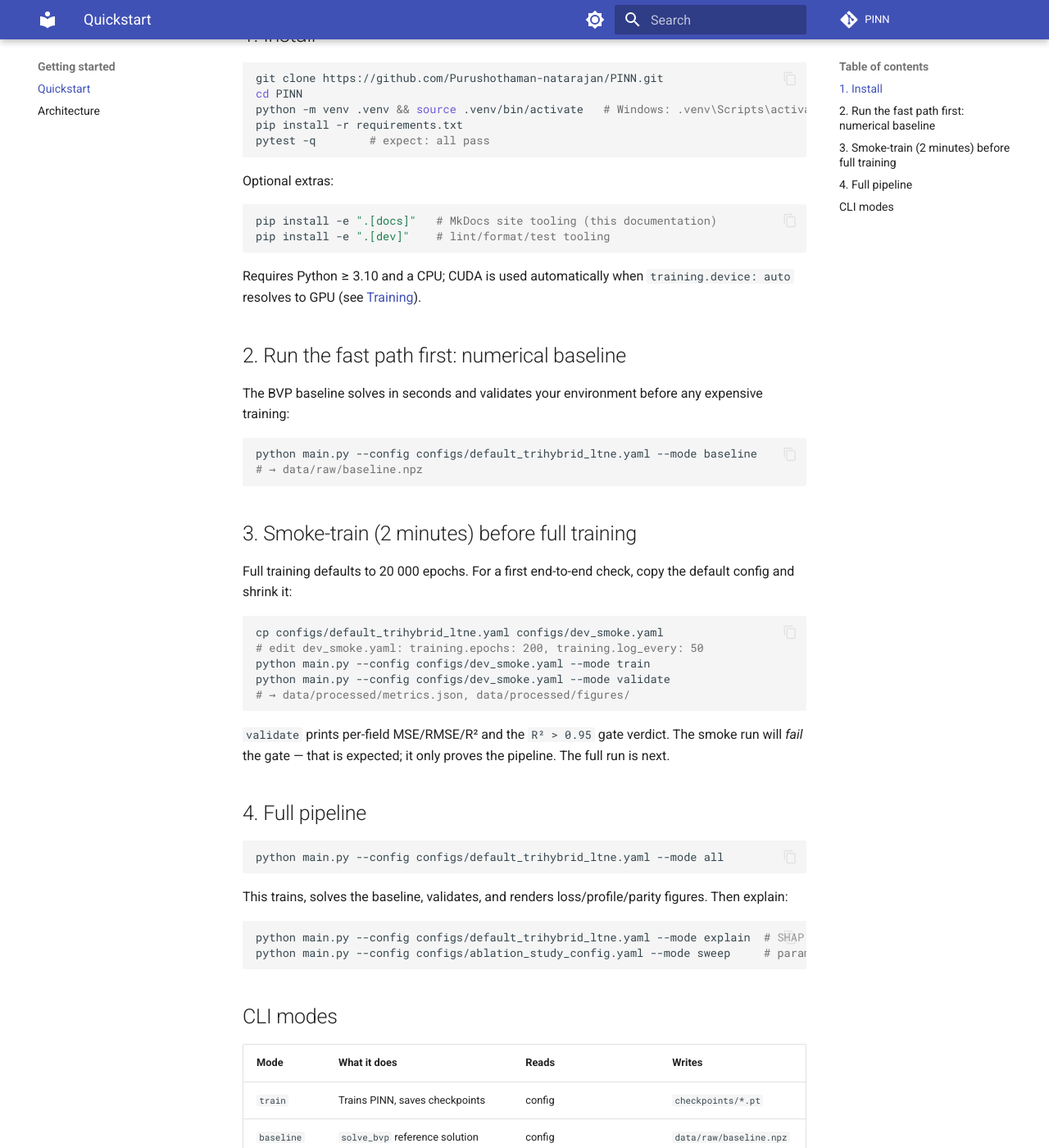
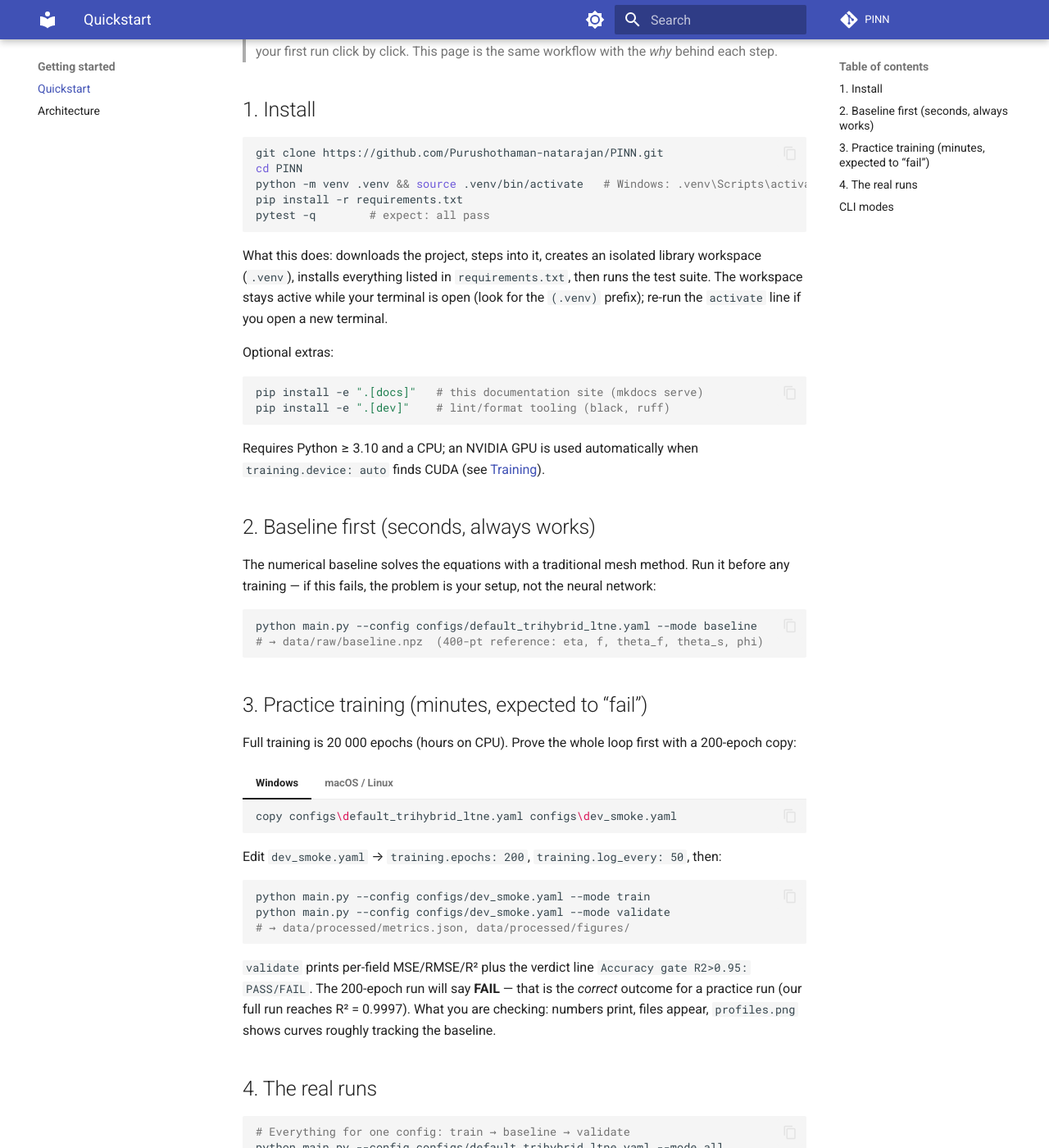
Before and after one commit to Purushothaman-natarajan/PINN, an MkDocs documentation site: the page built from docs/quickstart.md, in a window 1280 px wide and 1400 px high, scrolled down 203 px. Shown: the whole window at 82% size. Built offline with MkDocs 1.6.1 and Material for MkDocs 9.7.7, drawn with Linux system fonts in a browser that asks for light colours; comment, search, counter and statistics services are not loaded; some of the changed text lies outside the part shown.

Commit message:
Docs for absolute beginners: start-here guide, glossary, friendlier quickstart, FAQ setup section

````diff
--- /dev/null
+++ b/docs/glossary.md
@@ -0,0 +1,62 @@
+# Glossary
+
+Plain-language definitions for every piece of jargon used in this
+documentation. Terms are alphabetical.
+
+- **Activation function** — the nonlinear bend (e.g. Tanh) applied inside
+  the neural network so it can learn curves, not just straight lines.
+- **Baseline** — the trusted numerical answer (`solve_bvp`) we compare the
+  neural network against. Like an answer key.
+- **BC (boundary condition)** — a rule the solution must obey at a wall,
+  e.g. “temperature is 1 at the inner cylinder”.
+- **Checkpoint** — a saved snapshot of the trained network
+  (`checkpoints/*.pt`). Lets you stop, resume, or reuse a model later.
+- **CLI (command-line interface)** — running the program by typing commands
+  (`python main.py --mode train`) instead of clicking buttons.
+- **Cleaning** — automatic tidying of datasets: removing broken rows,
+  sorting, checking shapes. Always logged in a `*_cleaning_report.json`.
+- **Collocation points** — random sample locations where the network is
+  forced to obey the physics equations during training.
+- **Config (YAML file)** — a human-readable settings file
+  (`configs/*.yaml`) holding every number the program uses. Edit text,
+  never code, to change an experiment.
+- **CUDA** — technology letting the program use an NVIDIA graphics card to
+  compute faster. Works automatically if present; otherwise the CPU is used.
+- **Epoch** — one full training step. Thousands are needed; each one nudges
+  the network slightly closer to obeying the physics.
+- **Gate (R² > 0.95)** — the quality bar: a run PASSes only if the network
+  matches the baseline with mean R² above 0.95.
+- **Git / GitHub** — Git tracks file versions on your computer; GitHub
+  hosts the shared copy online. `git clone` downloads it.
+- **GPU/CPU** — the graphics card (fast, optional) vs the main processor
+  (slower, always available) that runs the math.
+- **LBFGS / Adam** — two built-in training algorithms (optimizers). Adam is
+  the default; L-BFGS is a slower, precise finisher.
+- **Loss** — a single number measuring “how wrong the network still is”.
+  Training drives it down toward zero.
+- **LTNE** — local thermal non-equilibrium: fluid and solid get *separate*
+  temperatures (θf, θs) instead of sharing one.
+- **Mock data** — reference datasets generated by the numerical solver
+  (not experiments) used to check the network. See
+  [Datasets](datasets.md).
+- **MSE / RMSE / R²** — three standard scores comparing prediction vs
+  answer: average squared error, its square root, and a 0-to-1 fit quality
+  (1.0 = perfect).
+- **PDE (partial differential equation)** — the physics equations themselves.
+  The network learns by minimizing how much it violates them (the residual).
+- **pip** — Python's installer tool: `pip install -r requirements.txt`
+  fetches every library the project needs.
+- **Python** — the programming language everything here is written in.
+- **Repository (repo)** — the project folder with code, configs, docs and
+  version history.
+- **SHAP / LIME** — two explanation tools: SHAP says which *parameters*
+  matter overall; LIME explains individual predictions locally.
+- **Sweep** — automatically repeating runs over a grid of parameter values
+  (e.g. M = 0, 1, 2) and collecting results in a CSV table.
+- **Terminal (console/shell/command line)** — a window where you type text
+  commands. See [Start here](start-here.md#step-0-what-is-a-terminal).
+- **venv (virtual environment)** — an isolated private workspace for the
+  project's libraries, so your system Python stays untouched. Recognizable
+  by the `(.venv)` prompt prefix.
+- **YAML** — a plain-text settings format (`key: value`). Indentation
+  matters; use spaces, never tabs.
--- a/docs/quickstart.md
+++ b/docs/quickstart.md
@@ -1,4 +1,8 @@
 # Quickstart
+
+> **New to terminals?** Start with [Start here](start-here.md) — it covers
+> installing Python, opening a terminal, and your first run click by click.
+> This page is the same workflow with the *why* behind each step.
 
 ## 1. Install
 
@@ -10,63 +14,95 @@
 pytest -q        # expect: all pass
 ```
 
+What this does: downloads the project, steps into it, creates an isolated
+library workspace (`.venv`), installs everything listed in
+`requirements.txt`, then runs the test suite. The workspace stays active
+while your terminal is open (look for the `(.venv)` prefix); re-run the
+`activate` line if you open a new terminal.
+
 Optional extras:
 
 ```bash
-pip install -e ".[docs]"   # MkDocs site tooling (this documentation)
-pip install -e ".[dev]"    # lint/format/test tooling
+pip install -e ".[docs]"   # this documentation site (mkdocs serve)
+pip install -e ".[dev]"    # lint/format tooling (black, ruff)
 ```
 
-Requires Python ≥ 3.10 and a CPU; CUDA is used automatically when
-`training.device: auto` resolves to GPU (see [Training](training.md)).
+Requires Python ≥ 3.10 and a CPU; an NVIDIA GPU is used automatically when
+`training.device: auto` finds CUDA (see [Training](training.md)).
 
-## 2. Run the fast path first: numerical baseline
+## 2. Baseline first (seconds, always works)
 
-The BVP baseline solves in seconds and validates your environment before any
-expensive training:
+The numerical baseline solves the equations with a traditional mesh method.
+Run it before any training — if this fails, the problem is your setup, not
+the neural network:
 
 ```bash
 python main.py --config configs/default_trihybrid_ltne.yaml --mode baseline
-# → data/raw/baseline.npz
+# → data/raw/baseline.npz  (400-pt reference: eta, f, theta_f, theta_s, phi)
 ```
 
-## 3. Smoke-train (2 minutes) before full training
+## 3. Practice training (minutes, expected to “fail”)
 
-Full training defaults to 20 000 epochs. For a first end-to-end check, copy
-the default config and shrink it:
+Full training is 20 000 epochs (hours on CPU). Prove the whole loop first
+with a 200-epoch copy:
+
+=== "Windows"
+
+    ```bash
+    copy configs\default_trihybrid_ltne.yaml configs\dev_smoke.yaml
+    ```
+
+=== "macOS / Linux"
+
+    ```bash
+    cp configs/default_trihybrid_ltne.yaml configs/dev_smoke.yaml
+    ```
+
+Edit `dev_smoke.yaml` → `training.epochs: 200`, `training.log_every: 50`,
+then:
 
 ```bash
-cp configs/default_trihybrid_ltne.yaml configs/dev_smoke.yaml
-# edit dev_smoke.yaml: training.epochs: 200, training.log_every: 50
 python main.py --config configs/dev_smoke.yaml --mode train
 python main.py --config configs/dev_smoke.yaml --mode validate
 # → data/processed/metrics.json, data/processed/figures/
 ```
 
-`validate` prints per-field MSE/RMSE/R² and the `R² > 0.95` gate verdict.
-The smoke run will *fail* the gate — that is expected; it only proves the
-pipeline. The full run is next.
+`validate` prints per-field MSE/RMSE/R² plus the verdict line
+`Accuracy gate R2>0.95: PASS/FAIL`. The 200-epoch run will say **FAIL** —
+that is the *correct* outcome for a practice run (our full run reaches
+R² = 0.9997). What you are checking: numbers print, files appear,
+`profiles.png` shows curves roughly tracking the baseline.
 
-## 4. Full pipeline
+## 4. The real runs
 
 ```bash
+# Everything for one config: train → baseline → validate
 python main.py --config configs/default_trihybrid_ltne.yaml --mode all
+
+# 1000-pt mock datasets + training across 81 parameter combos (resumable slices)
+python main.py --config configs/mock_train_1000.yaml --mode mock --start 0 --end 7
+
+# Explain a trained model / sweep cheaply without training
+python main.py --config configs/default_trihybrid_ltne.yaml --mode explain  # SHAP + LIME
+python main.py --config configs/ablation_study_config.yaml --mode sweep     # BVP-only grid
+
+# Train on your own measurements
+python main.py --config configs/default_trihybrid_ltne.yaml --mode train \
+  --data data/measurements.csv --data-weight 1.0
 ```
 
-This trains, solves the baseline, validates, and renders loss/profile/parity
-figures. Then explain:
-
-```bash
-python main.py --config configs/default_trihybrid_ltne.yaml --mode explain  # SHAP + LIME
-python main.py --config configs/ablation_study_config.yaml --mode sweep     # parameter grid
-```
+How the mock pipeline works and what each file means is covered in
+[Datasets & mock data](datasets.md). The `data:` config block alternative
+is documented in [Configuration reference](configuration.md#data-optional).
 
 ## CLI modes
 
 | Mode | What it does | Reads | Writes |
 |---|---|---|---|
-| `train` | Trains PINN, saves checkpoints | config | `checkpoints/*.pt` |
+| `train` | Trains PINN, saves checkpoints | config (+ optional `--data`) | `checkpoints/*.pt` |
 | `baseline` | `solve_bvp` reference solution | config | `data/raw/baseline.npz` |
+| `mock` | Generate → clean → train → validate per combo | mock config | `data/`, `checkpoints/mock1000/`, summary CSV |
+| `export` | Convert datasets `.npz` ↔ `.csv`/`.xlsx` | `--data` file | `--outdir` |
 | `validate` | PINN vs baseline metrics + figures | config, checkpoint, baseline | `data/processed/` |
 | `shap` | Global attributions (spatial + params) | config, checkpoint | `data/processed/shap/` |
 | `lime` | Local surrogate explanations | config, checkpoint | `data/processed/lime/` |
@@ -76,5 +112,6 @@
 | `all` | `train` → `baseline` → `validate` | config | all of the above |
 
 Common flags: `--checkpoint <path>` (resume or evaluate a specific model),
-`--outdir <dir>` (SHAP/LIME output location), `--n-points <int>` (baseline
-resolution).
+`--outdir <dir>` (output location), `--n-points <int>` (baseline
+resolution), `--data PATH` + `--data-weight W` (supervised CSV/Excel),
+`--start/--end` (mock slice), `--force` (regenerate), `--format` (export).
--- /dev/null
+++ b/docs/start-here.md
@@ -0,0 +1,242 @@
+# Start here (no experience needed)
+
+Never used a terminal? Perfect — this page assumes **zero background** and
+takes you step by step from an empty computer to your first simulation
+result. It takes about 20 minutes, most of it waiting for downloads.
+
+> **How to use this page:** do the steps **in order**. After each command,
+> compare your screen with the *“You should see”* box. If it doesn't match,
+> read the *“If it fails”* note right below — don't skip ahead.
+
+## Step 0. What is a terminal?
+
+A terminal is a window where you type text commands and the computer runs
+them. (Programmers also call it a *console*, *shell*, or *command line* —
+same thing.) You will type lines like `python --version`, press ++enter++,
+and read what the computer prints back. That's all there is to it.
+
+**Open one now:**
+
+=== "Windows"
+
+    Press ++win+r++, type `powershell`, press ++enter++. A blue window opens.
+    (Windows Terminal from the Microsoft Store also works and looks nicer.)
+
+=== "macOS"
+
+    Press ++cmd+space++, type `Terminal`, press ++enter++. A white window opens.
+
+=== "Linux"
+
+    Press ++ctrl+alt+t++. A window opens.
+
+You should see a prompt ending in `>` or `$` or `%` — that means the terminal
+is waiting for you. Words in `this style` in the steps below are things you
+type. Never type the prompt character itself.
+
+## Step 1. Install Python (the language this project speaks)
+
+The project needs **Python 3.10 or newer**. Check if you already have it —
+type this and press ++enter++:
+
+```bash
+python --version
+```
+
+*You should see:* something like `Python 3.12.4`. Any number **3.10 or
+higher** is fine — move to Step 2.
+
+*If it fails* (`not recognized`, `command not found`, or a lower number):
+
+=== "Windows"
+
+    1. Go to [python.org/downloads](https://www.python.org/downloads/), download
+       the latest Python 3 release, and run the installer.
+    2. ⚠️ On the **very first installer screen**, tick the box
+       **“Add python.exe to PATH”** before clicking Install. (Forgetting
+       this is the #1 cause of `python is not recognized`.)
+    3. Close your terminal, open a fresh one (Step 0), and try
+       `python --version` again.
+
+=== "macOS"
+
+    1. Go to [python.org/downloads](https://www.python.org/downloads/),
+       download the latest Python 3 release, and run the `.pkg` installer.
+    2. If `python --version` still fails but `python3 --version` works, use
+       `python3` (and `pip3`) everywhere below instead of `python` (and `pip`).
+
+=== "Linux"
+
+    ```bash
+    sudo apt update && sudo apt install -y python3 python3-venv python3-pip
+    ```
+    Then use `python3` instead of `python` in every step below.
+
+Unfamiliar words? Every one is explained in plain language in the
+[Glossary](glossary.md).
+
+## Step 2. Install Git (the download tool for code)
+
+Git downloads the project from GitHub. Check for it:
+
+```bash
+git --version
+```
+
+*You should see:* something like `git version 2.45.0`. Any version is fine.
+
+*If it fails:* install it, then **close and reopen the terminal**:
+
+- Windows: [git-scm.com/download/win](https://git-scm.com/download/win) → run the installer, accept all defaults.
+- macOS: [git-scm.com/download/mac](https://git-scm.com/download/mac).
+- Linux: `sudo apt install -y git`.
+
+## Step 3. Download the project
+
+Type these two lines, one at a time (the first downloads ~a few MB, the
+second steps *into* the project folder):
+
+```bash
+git clone https://github.com/Purushothaman-natarajan/PINN.git
+cd PINN
+```
+
+*You should see:* `Cloning into 'PINN'...` followed by `done.`, and your
+prompt now ends with `PINN`. Everything below happens inside this folder —
+if you close the terminal later, come back with `cd PINN` (navigating to
+wherever you ran the clone).
+
+## Step 4. Create a private workspace (virtual environment)
+
+This gives the project its own isolated set of libraries so nothing on your
+computer gets disturbed:
+
+=== "Windows"
+
+    ```bash
+    python -m venv .venv
+    .venv\Scripts\activate
+    ```
+
+=== "macOS / Linux"
+
+    ```bash
+    python3 -m venv .venv
+    source .venv/bin/activate
+    ```
+
+*You should see:* your prompt gains a `(.venv)` prefix, e.g.
+`(.venv) C:\Users\you\PINN>`. That prefix means "the workspace is active".
+You need it active every time you work — if it's missing, just run the
+`activate` line again (no need to redo anything else).
+
+## Step 5. Install the project's libraries
+
+```bash
+pip install -r requirements.txt
+```
+
+*You should see:* lots of `Collecting ...` / `Installing ...` lines for a
+few minutes, ending without red `ERROR` text.
+
+*If it fails* with `error: externally-managed-environment` (some Linux
+systems): you skipped Step 4 — the `(.venv)` prefix must be showing.
+Activate the workspace and retry.
+
+## Step 6. Run the self-test (proves everything works)
+
+```bash
+pytest -q
+```
+
+*You should see:* a line ending in something like `25 passed`. 🎉 Your
+setup is correct.
+
+*If tests fail:* copy the last 20 lines of the red output and look them up
+in [FAQ & troubleshooting](faq.md) — or open a
+[GitHub issue](https://github.com/Purushothaman-natarajan/PINN/issues)
+and paste them there.
+
+## Step 7. Run your first simulation (30 seconds)
+
+```bash
+python main.py --config configs/default_trihybrid_ltne.yaml --mode baseline
+```
+
+What just happened: the computer solved the fluid-flow equations with a
+traditional numerical method and saved the answer to
+`data/raw/baseline.npz`. *You should see:* `Baseline saved to ...`.
+
+**Look at your result.** The answer is four number-lists (velocity,
+two temperatures, concentration) along 400 points. Peek at it:
+
+```bash
+python -c "import numpy as np; z = np.load('data/raw/baseline.npz'); print(list(z.files)); print('points:', len(z['eta'])); print('theta_f goes', round(float(z['theta_f'][0]), 2), '->', round(float(z['theta_f'][-1]), 2))"
+```
+
+*You should see:* the file list, `points: 400`, and `theta_f goes 1.0 ->
+0.0` — temperature falling from the hot wall to the outside, exactly as
+physics demands.
+
+## Step 8. Train your first neural network (a few minutes)
+
+This is the real thing: a neural network learning the same physics.
+To keep it short we use a small practice setup:
+
+=== "Windows"
+
+    ```bash
+    copy configs\default_trihybrid_ltne.yaml configs\my_first.yaml
+    ```
+
+=== "macOS / Linux"
+
+    ```bash
+    cp configs/default_trihybrid_ltne.yaml configs/my_first.yaml
+    ```
+
+Open `configs/my_first.yaml` in any text editor (Notepad works), find the
+`training:` section, and change two numbers:
+
+```yaml
+training:
+  epochs: 200        # was 20000
+  log_every: 50      # was 500
+```
+
+Save, then run:
+
+```bash
+python main.py --config configs/my_first.yaml --mode train
+```
+
+*You should see:* lines like `[epoch 000050/...] total=...` with the
+numbers shrinking — the network is learning. When it finishes:
+
+```bash
+python main.py --config configs/my_first.yaml --mode validate
+```
+
+*You should see:* a table of MSE/RMSE/R² numbers per field plus
+`Accuracy gate R2>0.95: FAIL`. **Don't worry — FAIL is expected here!**
+200 epochs is a practice run; the full 20 000-epoch training passes the
+gate (our reference run reached R² = 0.9997). The pictures land in
+`data/processed/figures/` — open `profiles.png` to see your network's
+curves against the numerical answer.
+
+!!! tip "Delete the practice file when done"
+    `configs/my_first.yaml` is yours — it won't be committed (only tracked
+    files go to git). The full-quality run is simply
+    `python main.py --config configs/default_trihybrid_ltne.yaml --mode all`
+    (takes hours on CPU — start it before lunch).
+
+## Where next?
+
+| I want to… | Go to |
+|---|---|
+| Understand what each command did | [Quickstart](quickstart.md) (same flow, with explanations) |
+| Learn the science + papers behind it | [Learn the methods](learn.md) |
+| See what data files exist | [Datasets & mock data](datasets.md) |
+| Change parameters or equations | [Configuration reference](configuration.md) |
+| Fix something broken | [FAQ & troubleshooting](faq.md) |
+| Look up a strange word | [Glossary](glossary.md) |
--- a/mkdocs.yml
+++ b/mkdocs.yml
@@ -89,7 +89,9 @@
 
 nav:
   - Home: index.md
+  - Start here (beginners): start-here.md
   - Learn the methods: learn.md
+  - Glossary: glossary.md
   - Getting started:
       - Quickstart: quickstart.md
       - Architecture: architecture.md
````
Also changed, not shown: README.md (+4 -0 lines), docs/faq.md (+25 -0 lines), docs/index.md (+4 -0 lines).
